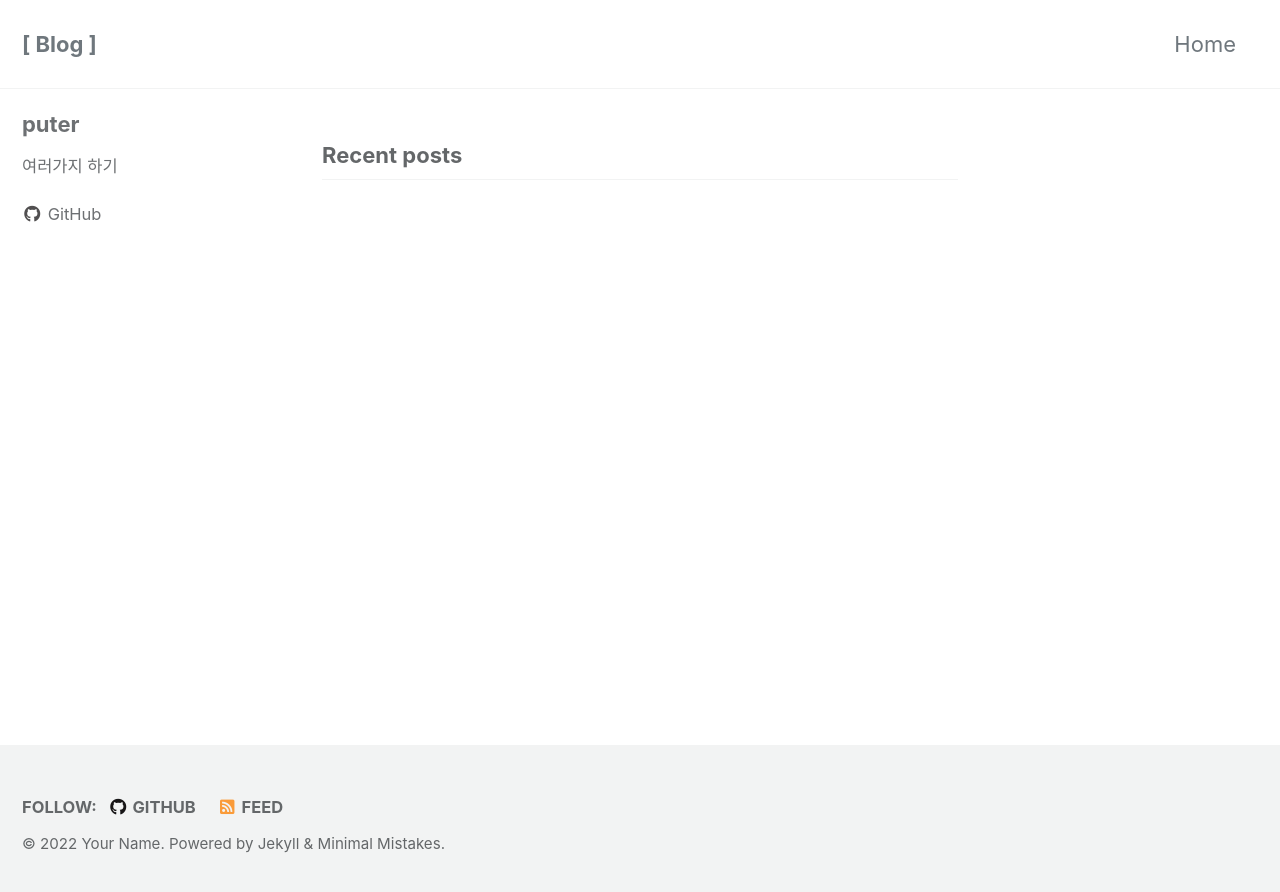
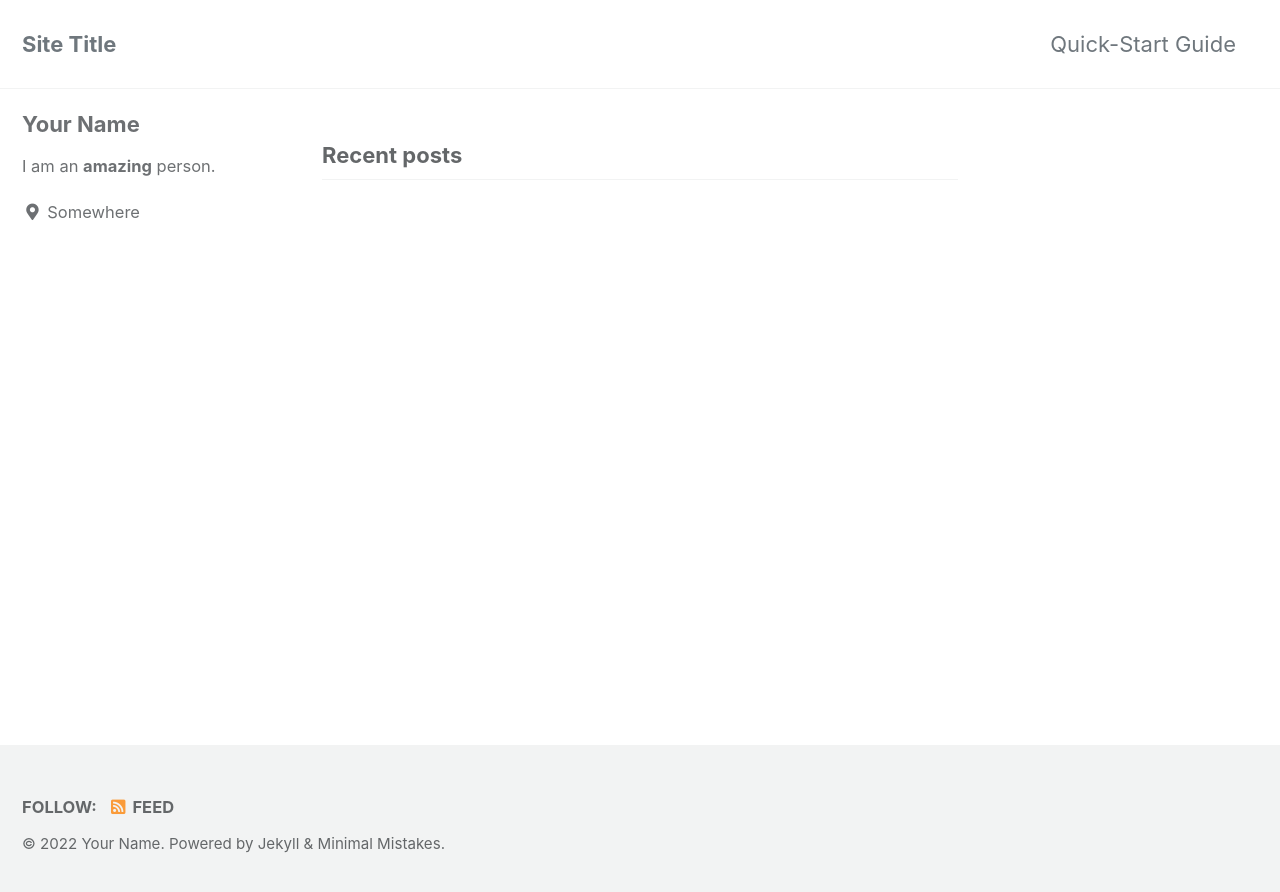
Before and after one commit to puter2712git/puter2712git.github.io, a Jekyll site: the page built from index.html, in a window 1280 px wide. Shown: the top 892 px of the page. Built offline with Jekyll 4.4.1, drawn with Linux system fonts in a browser that asks for light colours; cached includes are drawn as plain includes; the list of posts is cut into pages by our own code.

Commit message:
Initialize blog

```diff
--- a/_config.yml
+++ b/_config.yml
@@ -16,7 +16,7 @@ minimal_mistakes_skin    : "default" # "air", "aqua", "contrast", "dark", "dirt"
 
 # Site Settings
 locale                   : "en-US"
-title                    : "[ Blog ]"
+title                    : "Site Title"
 title_separator          : "-"
 subtitle                 : # site tagline that appears below site title in masthead
 name                     : "Your Name"
@@ -104,22 +104,52 @@ analytics:
 
 # Site Author
 author:
-  name             : "puter"
+  name             : "Your Name"
   avatar           : # path of avatar image, e.g. "/assets/images/bio-photo.jpg"
-  bio              : "여러가지 하기"
-  location         :
+  bio              : "I am an **amazing** person."
+  location         : "Somewhere"
   email            :
   links:
+    - label: "Email"
+      icon: "fas fa-fw fa-envelope-square"
+      # url: "mailto:your.name@email.com"
+    - label: "Website"
+      icon: "fas fa-fw fa-link"
+      # url: "https://your-website.com"
+    - label: "Twitter"
+      icon: "fab fa-fw fa-twitter-square"
+      # url: "https://twitter.com/"
+    - label: "Facebook"
+      icon: "fab fa-fw fa-facebook-square"
+      # url: "https://facebook.com/"
     - label: "GitHub"
       icon: "fab fa-fw fa-github"
-      url: "https://github.com/puter2712git/"
+      # url: "https://github.com/"
+    - label: "Instagram"
+      icon: "fab fa-fw fa-instagram"
+      # url: "https://instagram.com/"
 
 # Site Footer
 footer:
   links:
+    - label: "Twitter"
+      icon: "fab fa-fw fa-twitter-square"
+      # url:
+    - label: "Facebook"
+      icon: "fab fa-fw fa-facebook-square"
+      # url:
     - label: "GitHub"
       icon: "fab fa-fw fa-github"
-      url: "https://github.com/puter2712git/"
+      # url:
+    - label: "GitLab"
+      icon: "fab fa-fw fa-gitlab"
+      # url:
+    - label: "Bitbucket"
+      icon: "fab fa-fw fa-bitbucket"
+      # url:
+    - label: "Instagram"
+      icon: "fab fa-fw fa-instagram"
+      # url:
 
 
 # Reading Files
@@ -260,4 +290,3 @@ defaults:
       comments: # true
       share: true
       related: true
-      sidebar_main: true
--- a/_data/ui-text.yml
+++ b/_data/ui-text.yml
@@ -14,7 +14,7 @@ en: &DEFAULT_EN
   breadcrumb_separator       : "/"
   menu_label                 : "Toggle menu"
   search_label               : "Toggle search"
-  toc_label                  : "Index"
+  toc_label                  : "On this page"
   ext_link_label             : "Direct link"
   less_than                  : "less than"
   minute_read                : "minute read"
--- a/_includes/head/custom.html
+++ b/_includes/head/custom.html
@@ -3,11 +3,3 @@
 <!-- insert favicons. use https://realfavicongenerator.net/ -->
 
 <!-- end custom head snippets -->
-
-<link rel="apple-touch-icon" sizes="180x180" href="/apple-touch-icon.png">
-<link rel="icon" type="image/png" sizes="32x32" href="/favicon-32x32.png">
-<link rel="icon" type="image/png" sizes="16x16" href="/favicon-16x16.png">
-<link rel="manifest" href="/site.webmanifest">
-<link rel="mask-icon" href="/safari-pinned-tab.svg" color="#5bbad5">
-<meta name="msapplication-TileColor" content="#da532c">
-<meta name="theme-color" content="#ffffff">
--- a/index.html
+++ b/index.html
@@ -1,5 +1,4 @@
 ---
 layout: home
-sidebar_main: true
 author_profile: true
 ---
```
Also changed, not shown: _data/navigation.yml (+8 -2 lines), _includes/post__taxonomy.html (deleted, +0 -39 lines), android-chrome-192x192.png (deleted), android-chrome-512x512.png (deleted), apple-touch-icon.png (deleted), favicon-16x16.png (deleted), favicon-32x32.png (deleted), favicon.ico (deleted), site.webmanifest (deleted).
